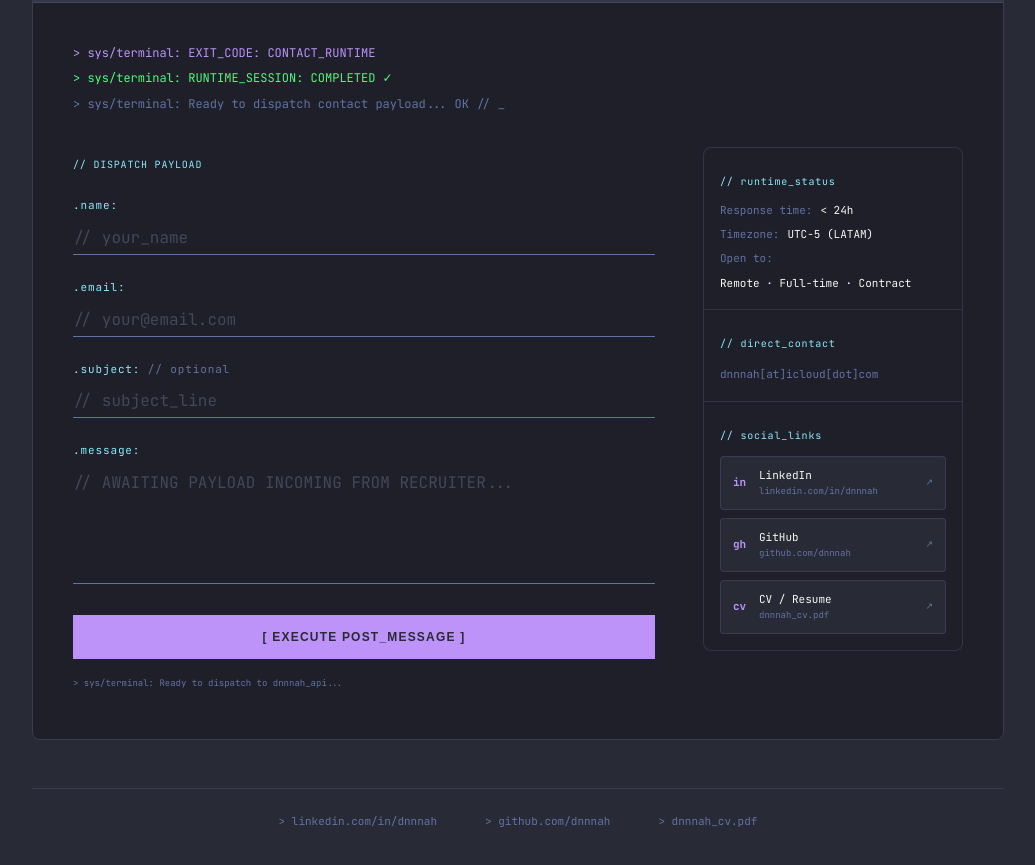
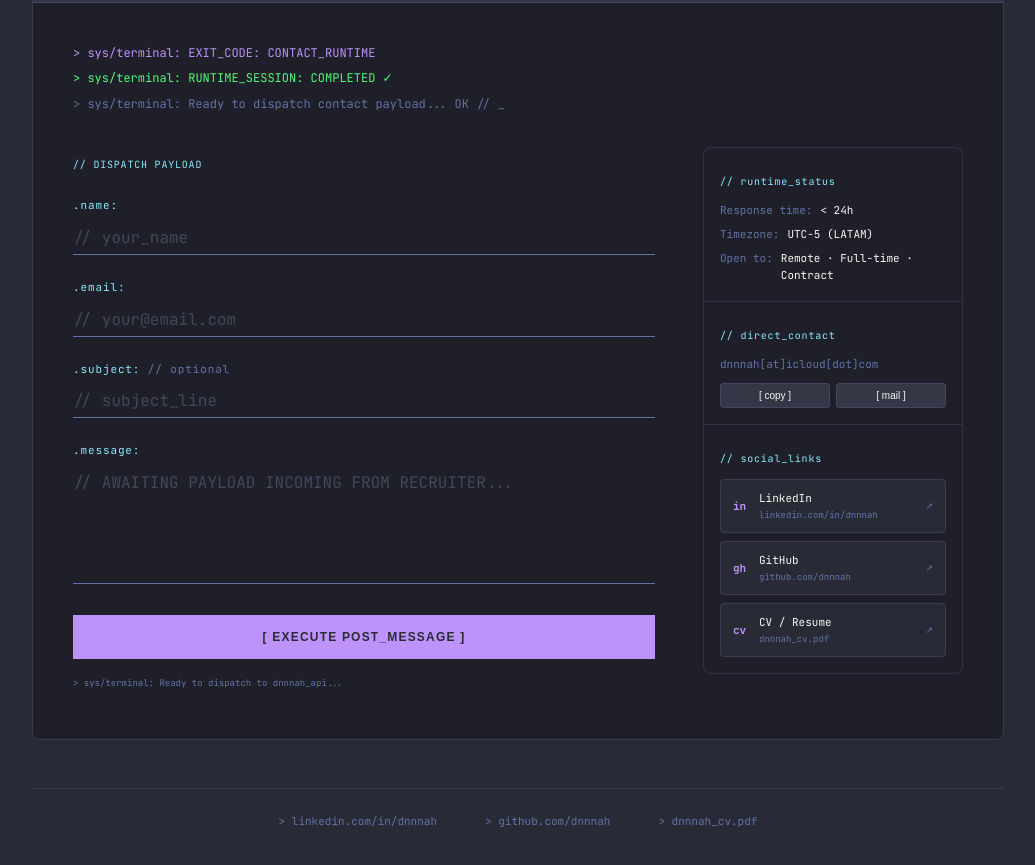
Before and after one commit to dnnnah/dnnnah-runtime, a Next.js app: page / in a window 1280 px wide. Shown: the part 4213-5078 px from the top of the page, without its empty margins (122-1157 px from the left). Built offline with nearby package versions, Linux system fonts and the light colour scheme.

Commit message:
feat: mejora en email, oculto para extractor´s email

```diff
--- a/src/features/contact/SocialLinks.tsx
+++ b/src/features/contact/SocialLinks.tsx
@@ -1,33 +1,54 @@
 'use client'
 
+import { useState } from 'react'
+import { copyEmailToClipboard, openMailto, getDisplayEmail } from '@/shared/lib/email'
+
 /**
- * Sidebar de contacto — status, email directo y links sociales.
- * minWidth: 0 es crítico para que no desborde el grid en mobile.
+ * Sidebar de contacto.
+ * Email ofuscado — Zero Spam Policy: no existe en plano en el bundle.
  */
 
-const RUNTIME_STATUS = [
-  { key: 'Response time', val: '< 24h' },
-  { key: 'Timezone',      val: 'UTC-5 (LATAM)' },
-  { key: 'Open to',       val: 'Remote · Full-time · Contract' },
-]
-
 const SOCIAL_LINKS = [
-  { icon: 'in', label: 'LinkedIn',   sub: 'linkedin.com/in/dnnnah', href: 'https://linkedin.com/in/dnnnah' },
-  { icon: 'gh', label: 'GitHub',     sub: 'github.com/dnnnah',      href: 'https://github.com/dnnnah' },
-  { icon: 'cv', label: 'CV / Resume',sub: 'dnnnah_cv.pdf',          href: '/dnnnah_cv.pdf' },
+  {
+    icon:  'in',
+    label: 'LinkedIn',
+    sub:   'linkedin.com/in/dnnnah',
+    href:  'https://linkedin.com/in/dnnnah',
+  },
+  {
+    icon:  'gh',
+    label: 'GitHub',
+    sub:   'github.com/dnnnah',
+    href:  'https://github.com/dnnnah',
+  },
+  {
+    icon:  'cv',
+    label: 'CV / Resume',
+    sub:   'dnnnah_cv.pdf',
+    href:  '/dnnnah_cv.pdf',
+  },
 ]
 
 export function SocialLinks() {
+  const [copied, setCopied] = useState(false)
+
+  async function handleCopy() {
+    const ok = await copyEmailToClipboard()
+    if (ok) {
+      setCopied(true)
+      setTimeout(() => setCopied(false), 2000)
+    }
+  }
+
   return (
     <aside style={{
-      display:         'flex',
-      flexDirection:   'column',
+      display:       'flex',
+      flexDirection: 'column',
+      gap:           '0',
       backgroundColor: 'var(--color-bg-surface)',
-      border:          '1px solid var(--color-border)',
-      borderRadius:    '8px',
-      overflow:        'hidden',
-      /* Evita que desborde su celda del grid cuando colapsa a 1 columna */
-      minWidth:        0,
+      border:        '1px solid var(--color-border)',
+      borderRadius:  '8px',
+      overflow:      'hidden',
     }}>
 
       {/* Runtime status */}
@@ -41,12 +62,15 @@ export function SocialLinks() {
           // runtime_status
         </p>
         <div style={{ display: 'flex', flexDirection: 'column', gap: '6px' }}>
-          {RUNTIME_STATUS.map(item => (
+          {[
+            { key: 'Response time', val: '< 24h' },
+            { key: 'Timezone',      val: 'UTC-5 (LATAM)' },
+            { key: 'Open to',       val: 'Remote · Full-time · Contract' },
+          ].map(item => (
             <div key={item.key} className="font-mono" style={{
               display:  'flex',
               gap:      '8px',
               fontSize: 'clamp(9px, 1.8vw, 11px)',
-              flexWrap: 'wrap',
             }}>
               <span style={{ color: 'var(--color-text-muted)', flexShrink: 0 }}>
                 {item.key}:
@@ -59,7 +83,7 @@ export function SocialLinks() {
         </div>
       </div>
 
-      {/* Direct contact */}
+      {/* Direct contact — Zero Spam Policy */}
       <div style={{ padding: '16px', borderBottom: '1px solid var(--color-border)' }}>
         <p className="font-mono" style={{
           fontSize:      '10px',
@@ -69,22 +93,59 @@ export function SocialLinks() {
         }}>
           // direct_contact
         </p>
-        <a
-          href="mailto:dnnnah@icloud.com"
-          className="font-mono"
-          style={{
-            fontSize:       'clamp(9px, 1.8vw, 11px)',
-            color:          'var(--color-text-muted)',
-            textDecoration: 'none',
-            transition:     'color 0.2s ease',
-            /* Permite que el email se parta si no cabe */
-            wordBreak:      'break-all',
-          }}
-          onMouseEnter={e => e.currentTarget.style.color = 'var(--color-accent)'}
-          onMouseLeave={e => e.currentTarget.style.color = 'var(--color-text-muted)'}
-        >
-          dnnnah[at]icloud[dot]com
-        </a>
+
+        {/* Email visualmente ofuscado — humanos lo leen, regex no */}
+        <p className="font-mono" style={{
+          fontSize:   'clamp(9px, 1.8vw, 11px)',
+          color:      'var(--color-text-muted)',
+          margin:     '0 0 10px 0',
+          userSelect: 'none',
+        }}>
+          {getDisplayEmail()}
+        </p>
+
+        {/* Acciones — el email real solo se decodifica al click */}
+        <div style={{ display: 'flex', gap: '6px' }}>
+          <button
+            type="button"
+            onClick={handleCopy}
+            className="font-mono"
+            style={{
+              flex:         1,
+              padding:      '6px 10px',
+              fontSize:     '10px',
+              background:   copied ? 'rgba(80,250,123,0.1)' : 'var(--color-bg-elevated)',
+              border:       `1px solid ${copied ? 'var(--color-status-live)' : 'var(--color-border)'}`,
+              color:        copied ? 'var(--color-status-live)' : 'var(--color-text)',
+              borderRadius: '4px',
+              cursor:       'pointer',
+              transition:   'all 0.2s ease',
+            }}
+          >
+            {copied ? '✓ copied' : '[ copy ]'}
+          </button>
+
+          <button
+            type="button"
+            onClick={() => openMailto('Hello DNNNAH', '')}
+            className="font-mono"
+            style={{
+              flex:         1,
+              padding:      '6px 10px',
+              fontSize:     '10px',
+              background:   'var(--color-bg-elevated)',
+              border:       '1px solid var(--color-border)',
+              color:        'var(--color-text)',
+              borderRadius: '4px',
+              cursor:       'pointer',
+              transition:   'border-color 0.2s ease',
+            }}
+            onMouseEnter={e => e.currentTarget.style.borderColor = 'var(--color-accent)'}
+            onMouseLeave={e => e.currentTarget.style.borderColor = 'var(--color-border)'}
+          >
+            [ mail ]
+          </button>
+        </div>
       </div>
 
       {/* Social links */}
@@ -114,49 +175,42 @@ export function SocialLinks() {
                 backgroundColor: 'var(--color-bg-base)',
                 textDecoration:  'none',
                 transition:      'border-color 0.2s ease, background-color 0.2s ease',
-                /* Evita overflow del link dentro del aside */
-                minWidth:        0,
               }}
               onMouseEnter={e => {
-                e.currentTarget.style.borderColor     = 'var(--color-accent)'
-                e.currentTarget.style.backgroundColor = 'var(--color-bg-elevated)'
+                e.currentTarget.style.borderColor       = 'var(--color-accent)'
+                e.currentTarget.style.backgroundColor   = 'var(--color-bg-elevated)'
               }}
               onMouseLeave={e => {
-                e.currentTarget.style.borderColor     = 'var(--color-border)'
-                e.currentTarget.style.backgroundColor = 'var(--color-bg-base)'
+                e.currentTarget.style.borderColor       = 'var(--color-border)'
+                e.currentTarget.style.backgroundColor   = 'var(--color-bg-base)'
               }}
             >
               <span className="font-mono" style={{
-                color:      'var(--color-accent)',
-                minWidth:   '16px',
-                fontSize:   '11px',
+                color:     'var(--color-accent)',
+                minWidth:  '16px',
+                fontSize:  '11px',
                 fontWeight: 700,
-                flexShrink: 0,
               }}>
                 {link.icon}
               </span>
-
-              <div style={{ flex: 1, minWidth: 0 }}>
+              <div style={{ flex: 1 }}>
                 <div className="font-mono" style={{
-                  fontSize:     '11px',
-                  color:        'var(--color-text)',
-                  overflow:     'hidden',
-                  textOverflow: 'ellipsis',
-                  whiteSpace:   'nowrap',
+                  fontSize: '11px',
+                  color:    'var(--color-text)',
                 }}>
                   {link.label}
                 </div>
                 <div className="font-mono" style={{
-                  fontSize:  '9px',
-                  color:     'var(--color-text-muted)',
-                  /* URL larga se parte antes de desbordar */
-                  wordBreak: 'break-all',
+                  fontSize: '9px',
+                  color:    'var(--color-text-muted)',
                 }}>
                   {link.sub}
                 </div>
               </div>
-
-              <span aria-hidden="true" style={{ fontSize: '9px', color: 'var(--color-text-muted)', flexShrink: 0 }}>
+              <span style={{
+                fontSize: '9px',
+                color:    'var(--color-text-muted)',
+              }}>
                 ↗
               </span>
             </a>
--- /dev/null
+++ b/src/shared/lib/email.ts
@@ -0,0 +1,41 @@
+/**
+ * Email obfuscation — Zero Spam Policy.
+ *
+ * El email NUNCA aparece como string plano en el bundle.
+ * Solo se decodifica con atob() cuando el usuario actúa físicamente
+ * (click en botón o ejecución de comando en terminal).
+ *
+ * Para actualizar: btoa("nuevo@email.com") y reemplazar OBFUSCATED.
+ */
+
+const OBFUSCATED = 'ZG5ubmFoQGljbG91ZC5jb20='  // dnnnah@icloud.com
+
+/** Decodifica el email. Llamar SOLO tras intención humana (click/comando). */
+export function revealEmail(): string {
+  return atob(OBFUSCATED)
+}
+
+/**
+ * Versión visualmente ofuscada para mostrar en UI sin click.
+ * Reemplaza @ → [at] y . → [dot] — humanos lo leen, regex no lo detecta.
+ */
+export function getDisplayEmail(): string {
+  return revealEmail()
+    .replace('@', '[at]')
+    .replace(/\./g, '[dot]')
+}
+
+/** Copia el email al portapapeles. Devuelve true si tuvo éxito. */
+export async function copyEmailToClipboard(): Promise<boolean> {
+  try {
+    await navigator.clipboard.writeText(revealEmail())
+    return true
+  } catch {
+    return false
+  }
+}
+
+/** Abre el cliente de mail nativo. El email no toca el DOM hasta el click. */
+export function openMailto(subject = '', body = ''): void {
+  window.location.href = `mailto:${revealEmail()}?subject=${encodeURIComponent(subject)}&body=${encodeURIComponent(body)}`
+}
```
Also changed, not shown: src/features/terminal/commands.ts (+29 -45 lines), src/features/terminal/useTerminal.ts (+97 -28 lines).
